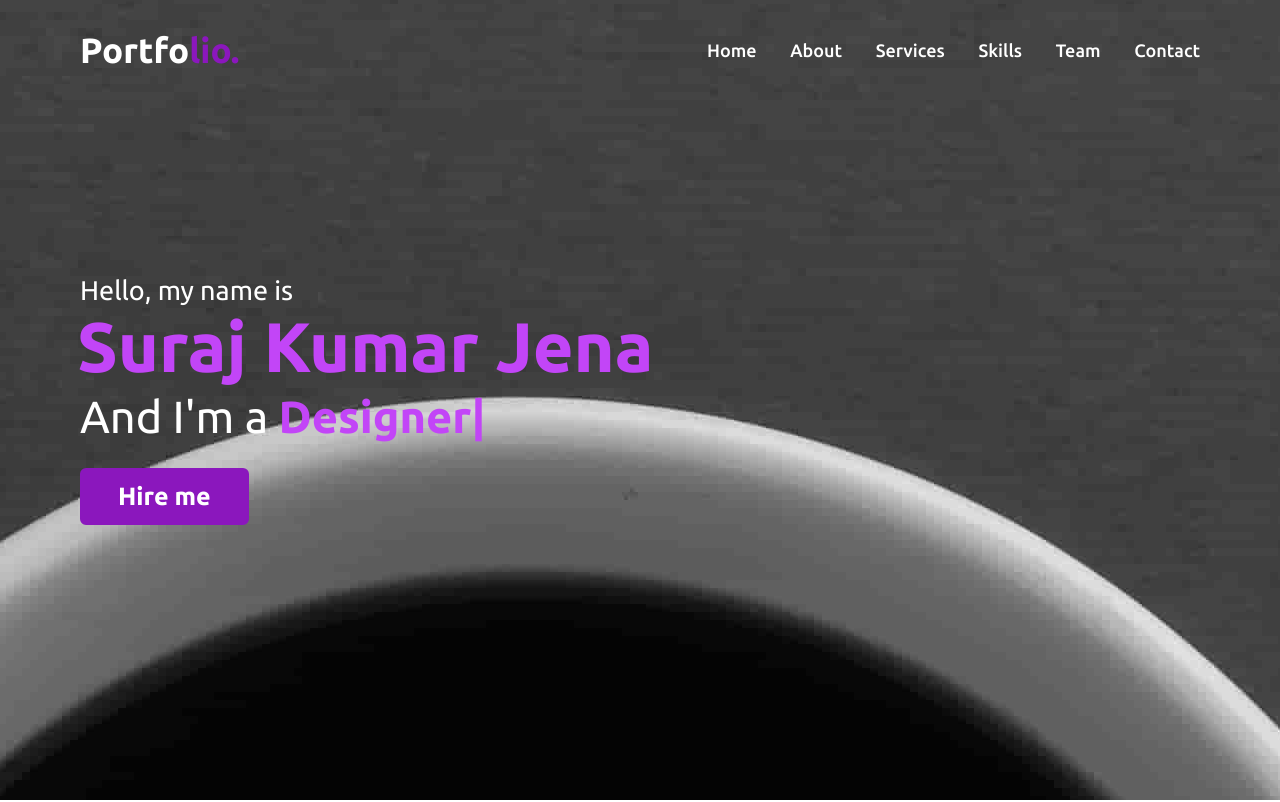
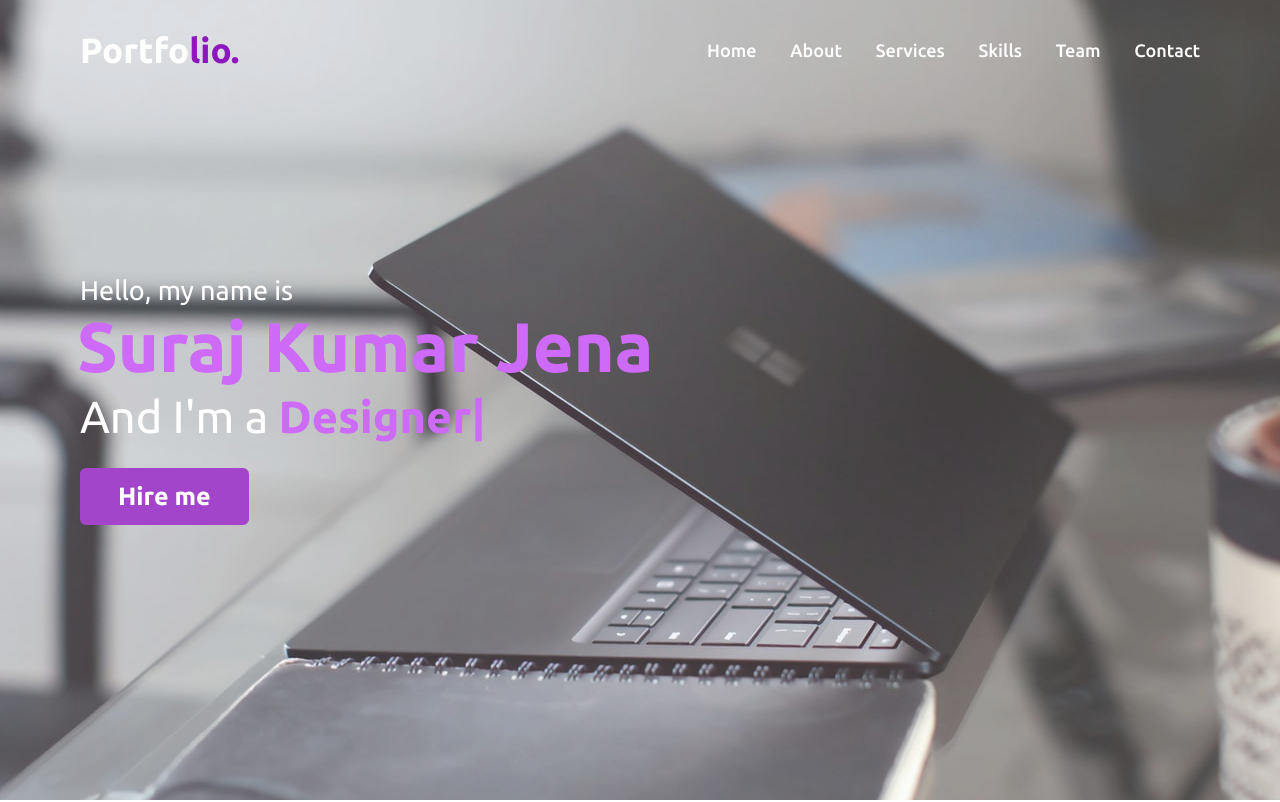
Before and after one commit to surajkumar05612/personal-portfolio, a plain HTML site: page index.html in a window 1280 px wide. Shown: the top 802 px of the page. Drawn offline with nearby package versions, Linux system fonts and the light colour scheme.

Commit message:
updated
home page img changed

```diff
--- a/main.css
+++ b/main.css
@@ -114,7 +114,8 @@ html{
 
 .home{
     display: flex;
-    background: url("images/alex-tXYg4Zx7kSU-unsplash-min-min.jpg") no-repeat center;
+    background: url("images/surface-zyeYEU7WyNo-unsplash.jpg") no-repeat center;
+    opacity: 0.8;
     height: 100vh;
     min-height: 500px;
     color: #fff;
```
Also changed, not shown: images/surface-zyeYEU7WyNo-unsplash.jpg (added).
